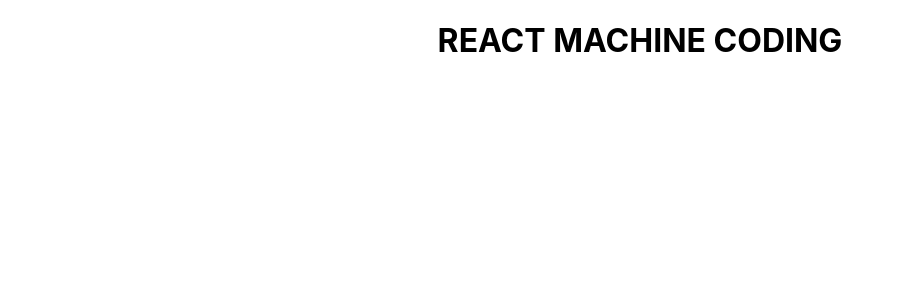
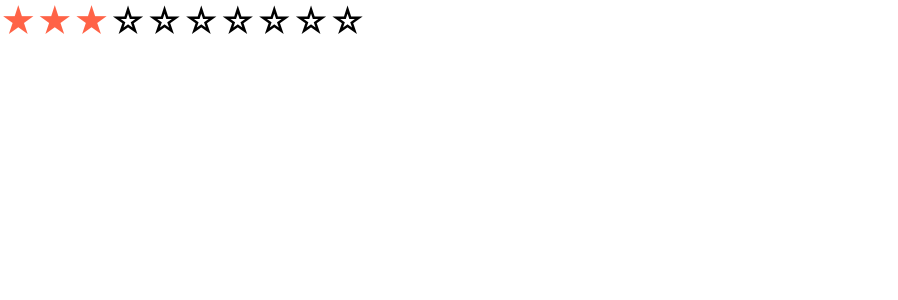
Before and after one commit to Wabhi/react-machine-coding, a React (Create React App) app: page / in a window 1280 px wide. Shown: the top 300 px of the page, without its empty margins (0-898 px from the left). Built offline with nearby package versions, Linux system fonts and the light colour scheme.

Commit message:
app-1 star rating

```diff
--- a/src/App.css
+++ b/src/App.css
@@ -1,3 +1,10 @@
-h1{
-  text-align: center
+.star::before{
+  content: "\2606";
+  font-size: 35px;
+  cursor: pointer;
 }
+.star.rated::before{
+  content: "\2605";
+  font-size:35px;
+  color: tomato;
+}
--- a/src/App.js
+++ b/src/App.js
@@ -1,12 +1,11 @@
 
 import './App.css';
+import StarRating from './components/StarRating';
 
 function App() {
   return (
     <div className="App">
-      <header className="App-header">
-        <h1>REACT MACHINE CODING</h1>
-      </header>
+     <StarRating limit={10} rating={3}/>
     </div>
   );
 }
--- /dev/null
+++ b/src/components/StarRating.js
@@ -0,0 +1,26 @@
+import React, { useState } from "react";
+
+const StarRating = (props) => {
+  const [rating, setRating] = useState(props.rating || 2);
+  const [limit, setLimit] = useState(props.limit || 5);
+
+  const handleClick = (e) => {
+    console.log(e.target.getAttribute('data'))
+    setRating(+e.target.getAttribute("data"));
+  };
+  return (
+    <div onClick={handleClick}>
+      {[...new Array(limit).keys()].map((i) => {
+       return (
+         <span
+          key={i}
+          className={i < rating ? "star rated" : "star"}
+          data={i + 1}
+        ></span>
+       )
+      })}
+    </div>
+  );
+};
+
+export default StarRating;
```
